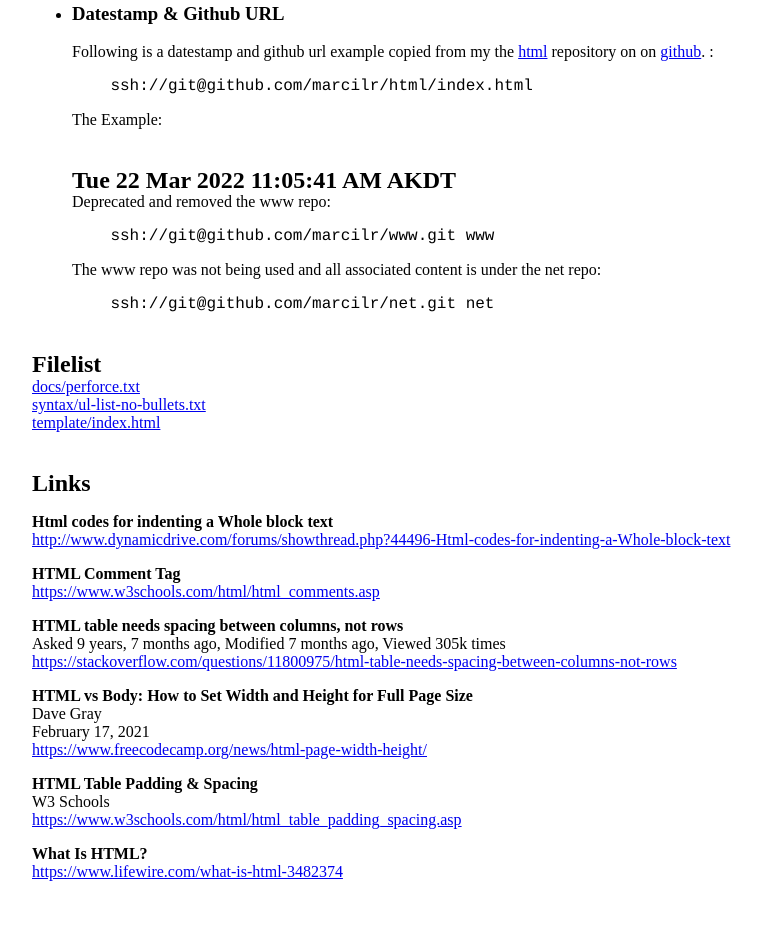
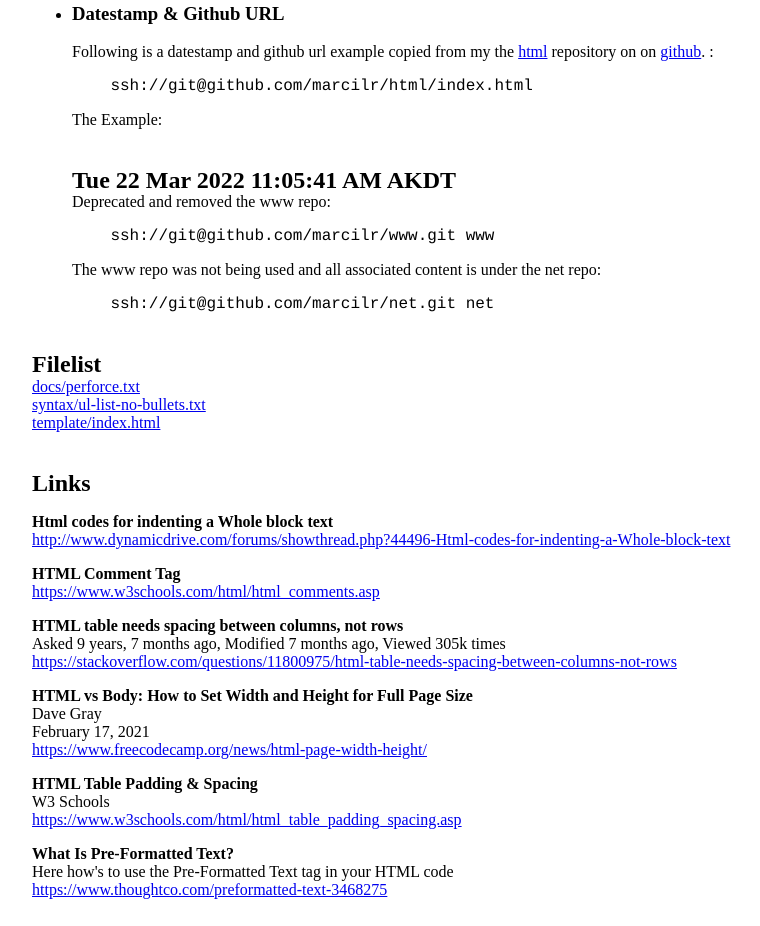
Before and after one commit to marcilr/html, a plain HTML site: page index.html in a window 1280 px wide. Shown: the part 701-1627 px from the top of the page, without its empty margins (29-789 px from the left). Drawn offline with Linux system fonts and the light colour scheme.

Commit message:
Replaced old dead link with new resultant target:
Updated:
What Is HTML?
https://www.lifewire.com/what-is-html-3482374

To:

What Is Pre-Formatted Text?
Here how's to use the Pre-Formatted Text tag in your HTML code
https://www.thoughtco.com/preformatted-text-3468275

```diff
--- a/index.html
+++ b/index.html
@@ -168,10 +168,10 @@ W3 Schools<br>
 </p>
 
 <p>
-<strong>What Is HTML?</strong><br>
-<a href="https://www.lifewire.com/what-is-html-3482374">
-https://www.lifewire.com/what-is-html-3482374</a>
-
+<strong>What Is Pre-Formatted Text?</strong><br>
+Here how's to use the Pre-Formatted Text tag in your HTML code<br>
+<a href="https://www.thoughtco.com/preformatted-text-3468275">https://www.thoughtco.com/preformatted-text-3468275</a>
+</p>
 
 <!-- ============== Indent page table 50px ============= -->
 <!-- ============== Indent page table 50px ============= -->
```
